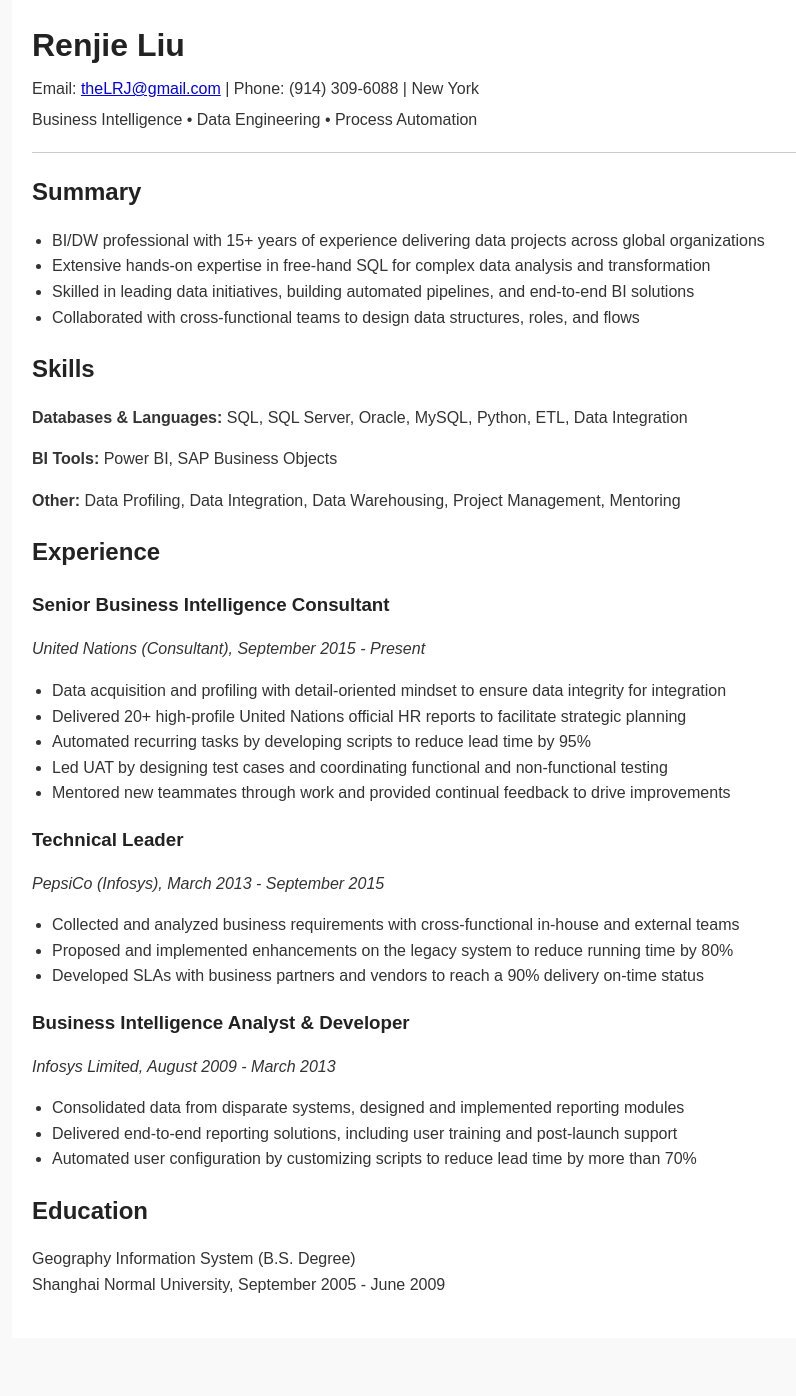
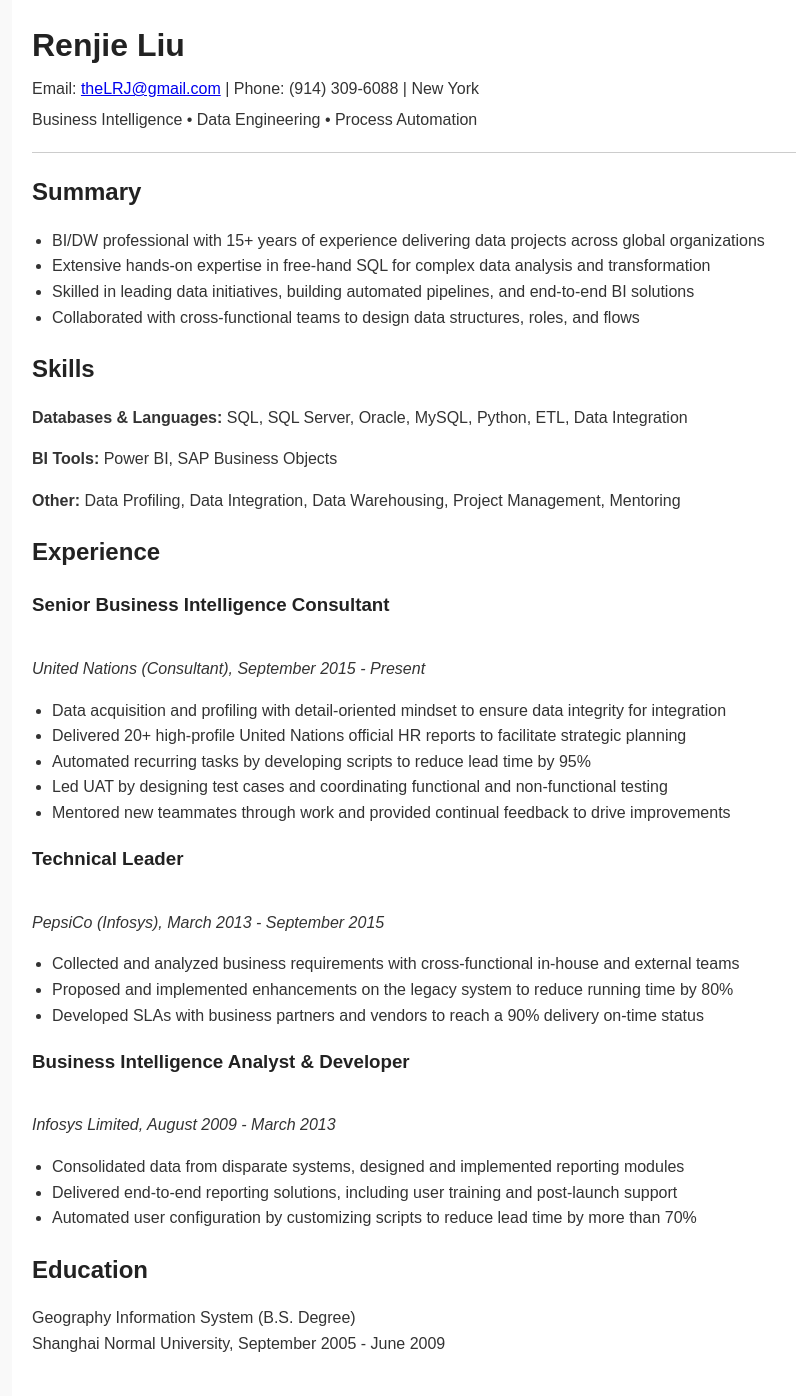
Before and after one commit to renjieliu/renjieliu.github.io, a Jekyll site: the page index.html, which Jekyll copies as it is, in a window 1280 px wide. Shown: the whole page, without its empty margins (158-954 px from the left). Built offline with Jekyll 4.4.1, drawn with Linux system fonts in a browser that asks for light colours; before the commit the page ends 1338 px from its top, so only the background shows below that.

```diff
--- a/index.html
+++ b/index.html
@@ -87,7 +87,9 @@
     <div class="section">
       <h2>Experience</h2>
       <h3>Senior Business Intelligence Consultant</h3>
-      <p><em>United Nations (Consultant), September 2015 - Present</em></p>
+      <br/>
+      <em>United Nations (Consultant), September 2015 - Present</em>
+      <br/>
       <ul>
         <li>Data acquisition and profiling with detail-oriented mindset to ensure data integrity for integration</li>
         <li>Delivered 20+ high-profile United Nations official HR reports to facilitate strategic planning</li>
@@ -97,7 +99,9 @@
       </ul>
 
       <h3>Technical Leader</h3>
-      <p><em>PepsiCo (Infosys), March 2013 - September 2015</em></p>
+      <br/>
+      <em>PepsiCo (Infosys), March 2013 - September 2015</em>
+      <br/>
       <ul>
         <li>Collected and analyzed business requirements with cross-functional in-house and external teams</li>
         <li>Proposed and implemented enhancements on the legacy system to reduce running time by 80%</li>
@@ -105,7 +109,9 @@
       </ul>
 
       <h3>Business Intelligence Analyst & Developer</h3>
-      <p><em>Infosys Limited, August 2009 - March 2013</em></p>
+      <br/>
+      <em>Infosys Limited, August 2009 - March 2013</em>
+      <br/>
       <ul>
         <li>Consolidated data from disparate systems, designed and implemented reporting modules</li>
         <li>Delivered end-to-end reporting solutions, including user training and post-launch support</li>
```
